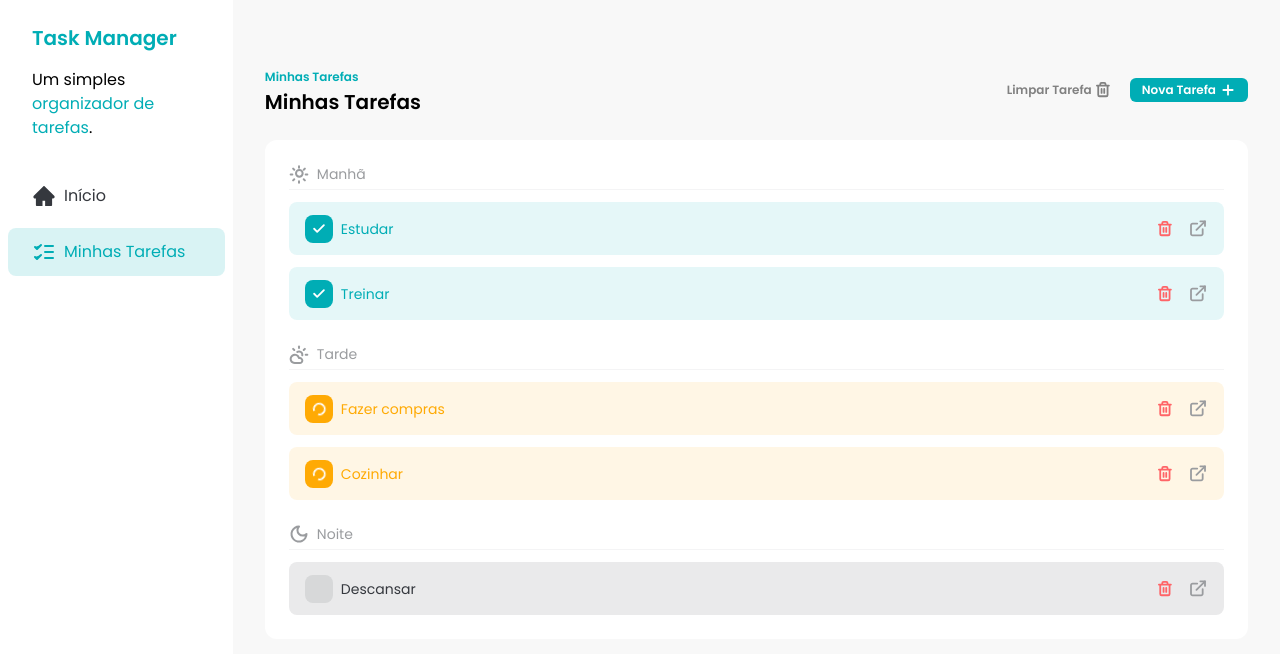
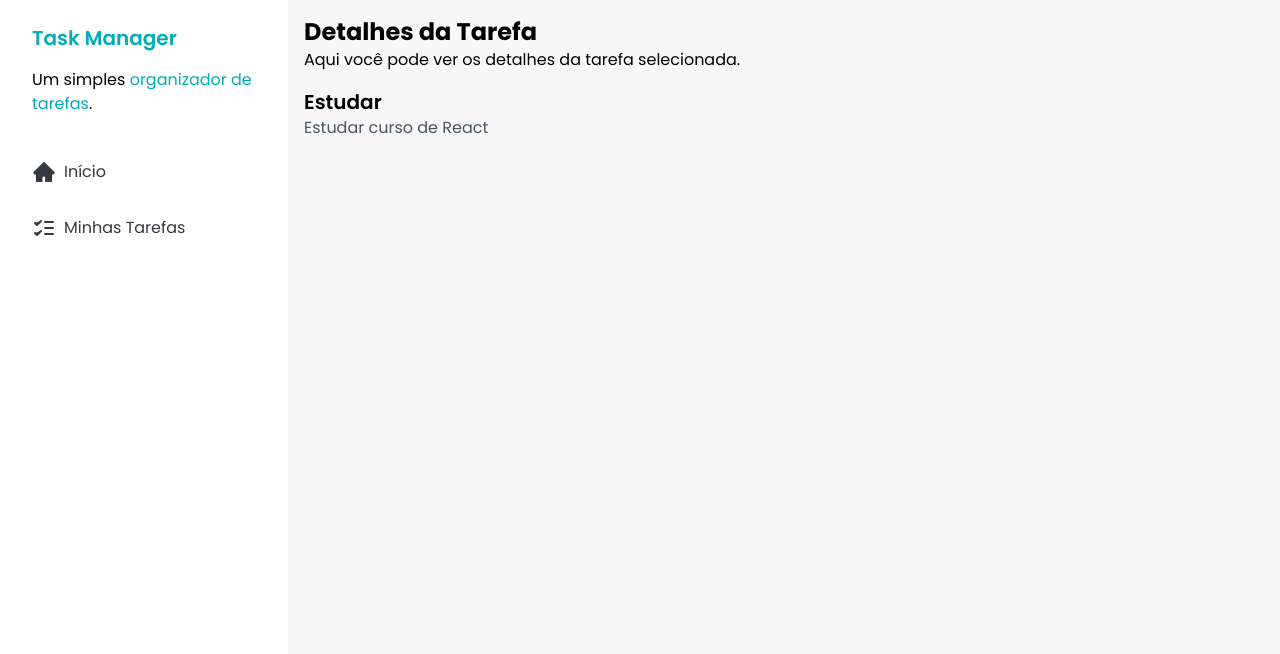
Before and after one commit to vicgopfert/task-manager, a React (Vite) app: page /task/1 in a window 1280 px wide. Shown: the top 654 px of the page. Built offline with nearby package versions, Linux system fonts and the light colour scheme; data requests are answered from the project's data file.

Commit message:
feat: add react router dom and initial TaskDetails page

```diff
--- a/package.json
+++ b/package.json
@@ -18,6 +18,7 @@
     "prop-types": "^15.8.1",
     "react": "^19.2.7",
     "react-dom": "^19.2.7",
+    "react-router-dom": "^7.18.1",
     "react-transition-group": "^4.4.5",
     "sonner": "^2.0.7",
     "tailwind-merge": "^3.6.0",
--- a/src/App.jsx
+++ b/src/App.jsx
@@ -1,7 +1,9 @@
+import { Route, Routes } from "react-router-dom"
 import { Toaster } from "sonner"
 
 import Sidebar from "./components/Sidebar"
 import Tasks from "./components/Tasks"
+import TaskDetailsPage from "./pages/task-details"
 
 function App() {
   return (
@@ -16,7 +18,10 @@ function App() {
         }}
       />
       <Sidebar />
-      <Tasks />
+      <Routes>
+        <Route path="/" element={<Tasks />} />
+        <Route path="/task/:taskId" element={<TaskDetailsPage />} />
+      </Routes>
     </div>
   )
 }
--- a/src/components/Sidebar.jsx
+++ b/src/components/Sidebar.jsx
@@ -17,7 +17,7 @@ const Sidebar = () => {
           <HomeIcon />
           Início
         </SidebarButton>
-        <SidebarButton color="selected">
+        <SidebarButton to="/">
           <TasksIcon />
           Minhas Tarefas
         </SidebarButton>
--- a/src/components/SidebarButton.jsx
+++ b/src/components/SidebarButton.jsx
@@ -1,7 +1,8 @@
 import PropTypes from "prop-types"
+import { NavLink } from "react-router-dom"
 import { tv } from "tailwind-variants"
 
-const SidebarButton = ({ children, color }) => {
+const SidebarButton = ({ children, to, color }) => {
   const sidebar = tv({
     base: "flex items-center gap-2 rounded-lg px-6 py-3",
     variants: {
@@ -12,6 +13,20 @@ const SidebarButton = ({ children, color }) => {
     },
   })
 
+  if (to) {
+    return (
+      <NavLink
+        to={to}
+        end
+        className={({ isActive }) =>
+          sidebar({ color: isActive ? "selected" : "unselected" })
+        }
+      >
+        {children}
+      </NavLink>
+    )
+  }
+
   return (
     <a href="#" className={sidebar({ color })}>
       {children}
@@ -21,6 +36,7 @@ const SidebarButton = ({ children, color }) => {
 
 SidebarButton.propTypes = {
   children: PropTypes.node.isRequired,
+  to: PropTypes.string,
   color: PropTypes.oneOf(["unselected", "selected"]),
 }
 
--- a/src/components/TaskItem.jsx
+++ b/src/components/TaskItem.jsx
@@ -1,5 +1,6 @@
 import PropTypes from "prop-types"
 import { useState } from "react"
+import { Link } from "react-router-dom"
 import { toast } from "sonner"
 
 import { CheckIcon, DetailsIcon, LoaderIcon, TrashIcon } from "../assets/icons"
@@ -80,9 +81,9 @@ const TaskItem = ({ task, handleCheckboxClick, onDeleteSuccess }) => {
             <TrashIcon className="text-red-400" />
           )}
         </Button>
-        <a href="#" className="py-1 transition hover:opacity-75">
+        <Link to={`/task/${task.id}`}>
           <DetailsIcon />
-        </a>
+        </Link>
       </div>
     </div>
   )
--- a/src/main.jsx
+++ b/src/main.jsx
@@ -2,11 +2,14 @@ import "./index.css"
 
 import { StrictMode } from "react"
 import { createRoot } from "react-dom/client"
+import { BrowserRouter } from "react-router-dom"
 
 import App from "./App.jsx"
 
 createRoot(document.getElementById("root")).render(
   <StrictMode>
-    <App />
+    <BrowserRouter>
+      <App />
+    </BrowserRouter>
   </StrictMode>
 )
--- /dev/null
+++ b/src/pages/task-details.jsx
@@ -0,0 +1,41 @@
+import { useEffect, useState } from "react"
+import { useParams } from "react-router-dom"
+import { toast } from "sonner"
+
+const TaskDetailsPage = () => {
+  const { taskId } = useParams()
+  const [task, setTask] = useState()
+
+  useEffect(() => {
+    const fetchTask = async () => {
+      try {
+        const response = await fetch(`http://localhost:3000/tasks/${taskId}`)
+        if (!response.ok) {
+          throw new Error("Erro ao buscar detalhes da tarefa")
+        }
+        const data = await response.json()
+        setTask(data)
+      } catch (error) {
+        console.error(error)
+        toast.error("Erro ao buscar detalhes da tarefa")
+      }
+    }
+
+    fetchTask()
+  }, [taskId])
+
+  return (
+    <div className="flex-1 p-4">
+      <h1 className="text-2xl font-bold">Detalhes da Tarefa</h1>
+      <p>Aqui você pode ver os detalhes da tarefa selecionada.</p>
+      {task && (
+        <div className="mt-4">
+          <h2 className="text-xl font-semibold">{task.title}</h2>
+          <p className="text-gray-600">{task.description}</p>
+        </div>
+      )}
+    </div>
+  )
+}
+
+export default TaskDetailsPage
```
Also changed, not shown: 1 other file (tests, documents, lock files or other folders).
